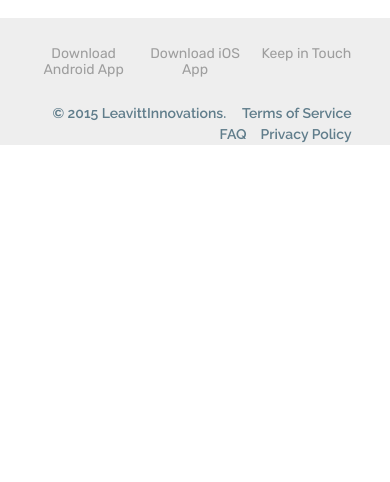
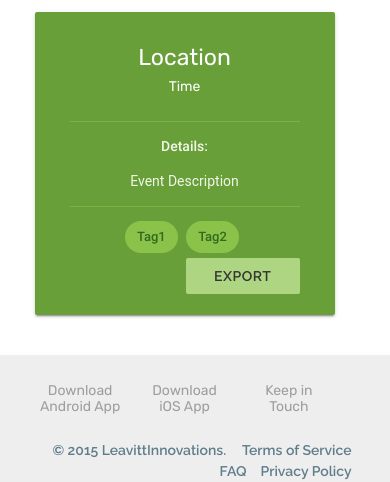
Before and after one commit to deepsheth/Locassion_Web_App, a PHP site: page /webpages/event_details.php?eventid=1 in a window 390 px wide. Shown: the part 1238-1720 px from the top of the page. Before the commit the page ends 1383 px from the top, so only its background shows below. Run offline with PHP 8.4, Linux system fonts and the light colour scheme; data that the repository does not hold is empty; some libraries are stand-ins or nearby versions; some web fonts are replaced.

Commit message:
made event details page more responsive

```diff
--- a/style.css
+++ b/style.css
@@ -86,7 +86,7 @@ header ul {
 }
 
 #event-details #map {
-    width: 45%;
+    width: 100%;
     display: inline-block;
     height: 20em;
 }
@@ -267,6 +267,23 @@ footer a {
     height: auto;
     text-align: center;
     line-height: 2em;
+}
+
+.row {
+    width: 100%;
+    text-align: center;
+}
+
+.info-card {
+    display: inline-block;
+    width: 47%;
+    margin: auto;
+    border: 25px;
+    min-width: 300px;
+}
+
+.info-card .col.s6 {
+    width: 100%;
 }
 
 .user-thumb {
--- a/webpages/event_details.php
+++ b/webpages/event_details.php
@@ -412,6 +412,7 @@
 
 
         <div class="row">
+            <div class="info-card">
                 <div id="map"></div>
                 <script>
                     function initMap() {
@@ -432,7 +433,8 @@
                     }
                 </script>
                 <script src="https://maps.googleapis.com/maps/api/js?key=AIzaSyCH1nGIwaTrYIGLgKZpv_sQ4aV7xUUygDM&callback=initMap" async defer></script>
-
+            </div>
+            <div class="info-card">
                 <div class="card-panel z-depth-1 col s6 right light-green-text text-lighten-5 light-green darken-2">
 
                     <h5 class="center white-text dyn_event-location">Location</h5>
@@ -450,6 +452,7 @@
 
                         <a href="https://calendar.google.com/calendar/render?action=TEMPLATE&text=Lehigh Holi 2016&dates=20160127T224000Z/20160320T221500Z&details=For+details,+link+here:+http://www.example.com&location=Lehigh University, Bethlehem, PA&sf=true&output=xml#eventpage_6" target="_blank" class="btn btn-flat right light-green lighten-2  dyn_gcal-export">Export</a>
                     </p>
+                </div>
             </div>
         </div>
     </div>
```
Lines whose indentation alone changed are shown as unchanged.
